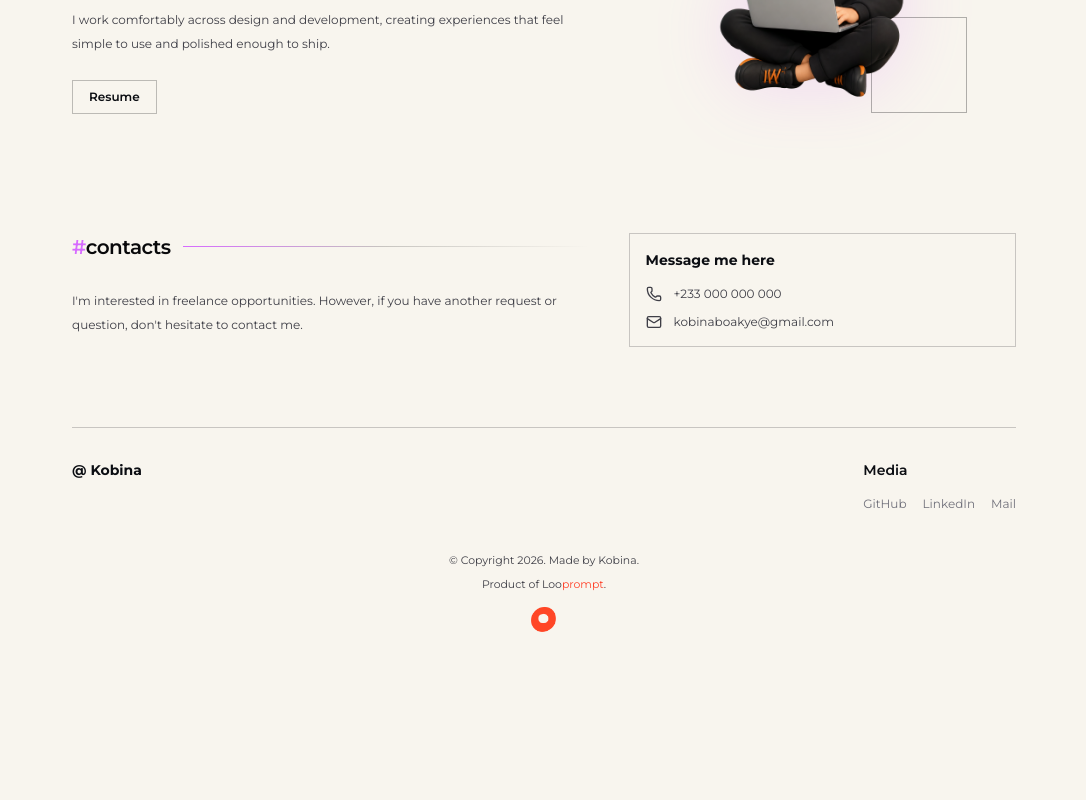
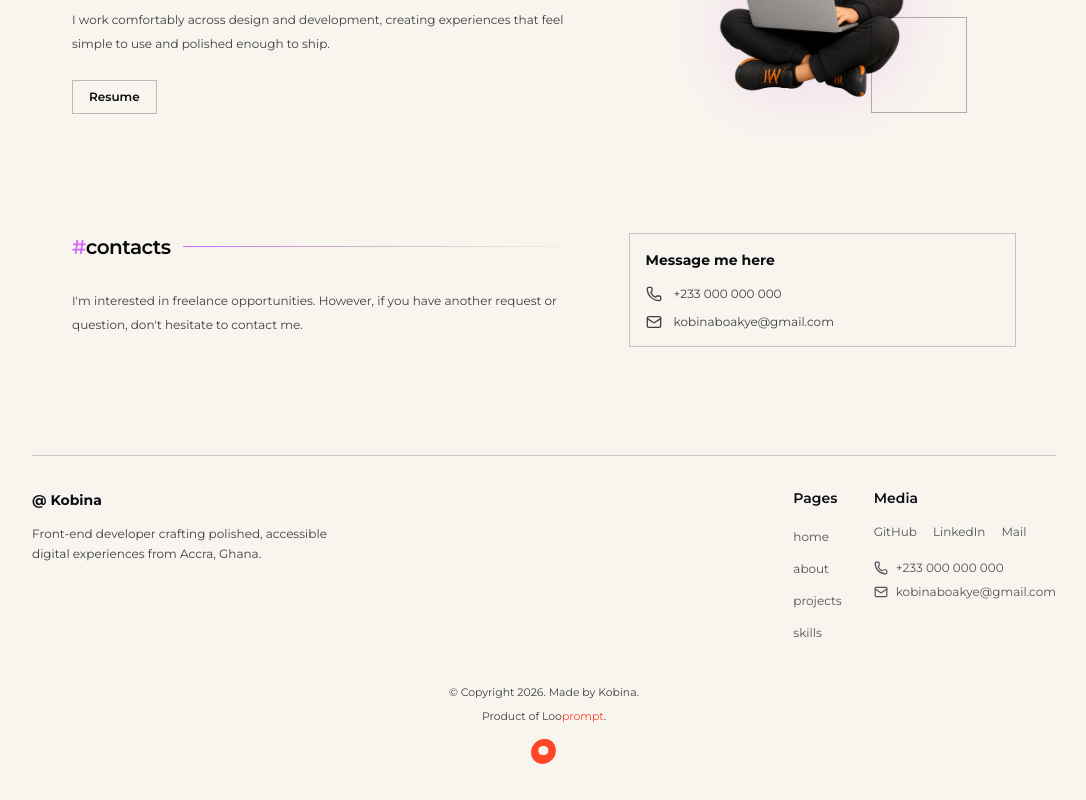
Before and after one commit to kobina2121/kobina.portfolio, a Next.js app: page / in a window 1280 px wide. Shown: the part 2034-2834 px from the top of the page, without its empty margins (96-1182 px from the left). Before the commit the page ends 2730 px from the top, so only its background shows below. Built offline with nearby package versions, Linux system fonts and the light colour scheme; a web font is replaced by a local one.

Commit message:
feat: add shared site footer

```diff
--- a/src/app/layout.tsx
+++ b/src/app/layout.tsx
@@ -1,5 +1,6 @@
 import type { Metadata } from "next";
 import { Geist_Mono, Montserrat, MonteCarlo } from "next/font/google";
+import { SiteFooter } from "@/components/site-footer";
 import { ThemeProvider } from "@/components/theme-provider";
 import { Toaster } from "@/components/ui/sonner";
 import { TooltipProvider } from "@/components/ui/tooltip";
@@ -82,6 +83,7 @@ export default function RootLayout({
               Skip to content
             </a>
             {children}
+            <SiteFooter />
             <Toaster richColors closeButton position="top-center" />
           </TooltipProvider>
         </ThemeProvider>
--- a/src/app/page.tsx
+++ b/src/app/page.tsx
@@ -28,8 +28,6 @@ const skillIconMap = {
   firebase: SiFirebase,
   java: FaJava,
 };
-
-const mediaLinks = ["GitHub", "LinkedIn", "Mail"];
 
 function SectionTitle({ children }: { children: React.ReactNode }) {
   return (
@@ -314,41 +312,6 @@ export default function Home() {
             </div>
           </div>
         </section>
-
-        <footer className="border-t border-zinc-950/20 py-8 dark:border-white/35">
-          <div className="flex flex-col justify-between gap-8 sm:flex-row">
-            <Link href="/" className="text-sm font-bold">
-              @ Kobina
-            </Link>
-            <div>
-              <h2 className="mb-4 text-sm font-semibold">Media</h2>
-              <div className="flex gap-4">
-                {mediaLinks.map((item) => (
-                  <Link
-                    key={item}
-                    href="#contact-me"
-                    className="text-xs text-zinc-500 hover:text-zinc-950 dark:text-zinc-400 dark:hover:text-white"
-                  >
-                    {item}
-                  </Link>
-                ))}
-              </div>
-            </div>
-          </div>
-          <p className="mt-10 text-center text-[0.68rem] text-zinc-700 dark:text-zinc-600">
-            © Copyright 2026. Made by Kobina.
-          </p>
-          <p className="mt-2 text-center text-[0.68rem] text-zinc-700 dark:text-zinc-600">
-            Product of Loo<span className="text-[#ff4028]">prompt</span>.
-          </p>
-          <Image
-            src="/images/looprompt-logo.png"
-            alt="Looprompt logo"
-            width={32}
-            height={32}
-            className="mx-auto mt-3 size-8"
-          />
-        </footer>
       </div>
     </main>
   );
--- /dev/null
+++ b/src/components/site-footer.tsx
@@ -0,0 +1,91 @@
+import Image from "next/image";
+import Link from "next/link";
+import { Mail, Phone } from "lucide-react";
+import { siteNavItems } from "@/lib/portfolio-content";
+
+const mediaLinks = [
+  { label: "GitHub", href: "https://github.com/kobina2121" },
+  { label: "LinkedIn", href: "/#contact-me" },
+  { label: "Mail", href: "mailto:kobinaboakye@gmail.com" },
+] as const;
+
+export function SiteFooter() {
+  return (
+    <footer className="homepage-font bg-background px-5 text-foreground sm:px-8 lg:px-10">
+      <div className="mx-auto w-full max-w-5xl border-t border-zinc-950/20 py-8 dark:border-white/35">
+        <div className="grid gap-8 md:grid-cols-[1fr_auto_auto] md:items-start">
+          <div>
+            <Link href="/" className="text-sm font-bold">
+              @ Kobina
+            </Link>
+            <p className="mt-3 max-w-xs text-xs leading-5 text-zinc-700 dark:text-zinc-500">
+              Front-end developer crafting polished, accessible digital
+              experiences from Accra, Ghana.
+            </p>
+          </div>
+
+          <nav aria-label="Footer navigation">
+            <h2 className="mb-4 text-sm font-semibold">Pages</h2>
+            <ul className="space-y-2">
+              {siteNavItems.map((item) => (
+                <li key={item.key}>
+                  <Link
+                    href={item.href}
+                    className="text-xs text-zinc-600 hover:text-zinc-950 dark:text-zinc-400 dark:hover:text-white"
+                  >
+                    {item.label}
+                  </Link>
+                </li>
+              ))}
+            </ul>
+          </nav>
+
+          <div>
+            <h2 className="mb-4 text-sm font-semibold">Media</h2>
+            <div className="flex flex-wrap gap-4">
+              {mediaLinks.map((item) => (
+                <Link
+                  key={item.label}
+                  href={item.href}
+                  className="text-xs text-zinc-600 hover:text-zinc-950 dark:text-zinc-400 dark:hover:text-white"
+                >
+                  {item.label}
+                </Link>
+              ))}
+            </div>
+            <div className="mt-5 space-y-2 text-xs text-zinc-600 dark:text-zinc-400">
+              <Link
+                href="tel:+233000000000"
+                className="flex items-center gap-2 hover:text-zinc-950 dark:hover:text-white"
+              >
+                <Phone className="size-3.5" aria-hidden="true" />
+                +233 000 000 000
+              </Link>
+              <Link
+                href="mailto:kobinaboakye@gmail.com"
+                className="flex items-center gap-2 hover:text-zinc-950 dark:hover:text-white"
+              >
+                <Mail className="size-3.5" aria-hidden="true" />
+                kobinaboakye@gmail.com
+              </Link>
+            </div>
+          </div>
+        </div>
+
+        <div className="mt-10 text-center text-[0.68rem] text-zinc-700 dark:text-zinc-600">
+          <p>© Copyright 2026. Made by Kobina.</p>
+          <p className="mt-2">
+            Product of Loo<span className="text-[#ff4028]">prompt</span>.
+          </p>
+          <Image
+            src="/images/looprompt-logo.png"
+            alt="Looprompt logo"
+            width={32}
+            height={32}
+            className="mx-auto mt-3 size-8"
+          />
+        </div>
+      </div>
+    </footer>
+  );
+}
```
